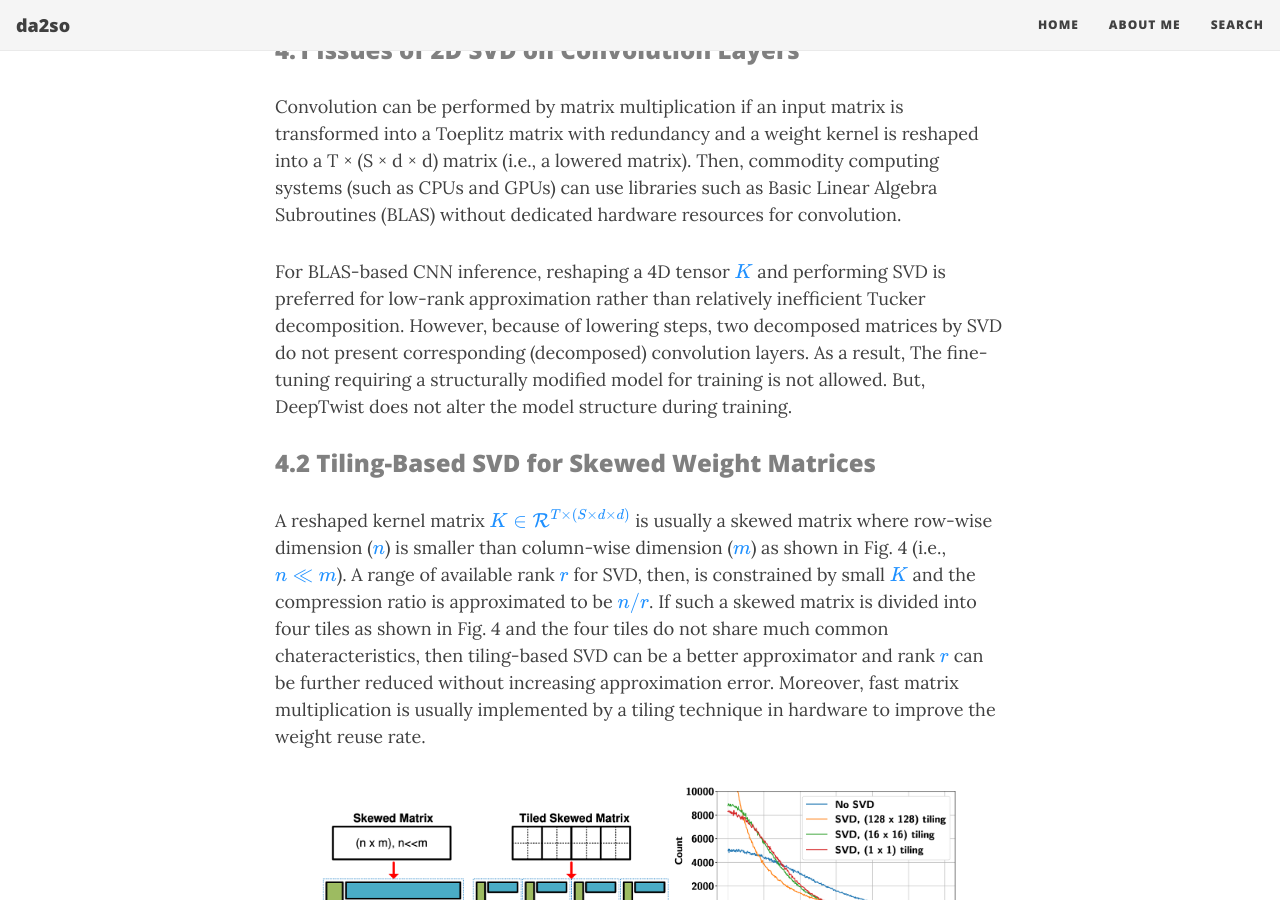
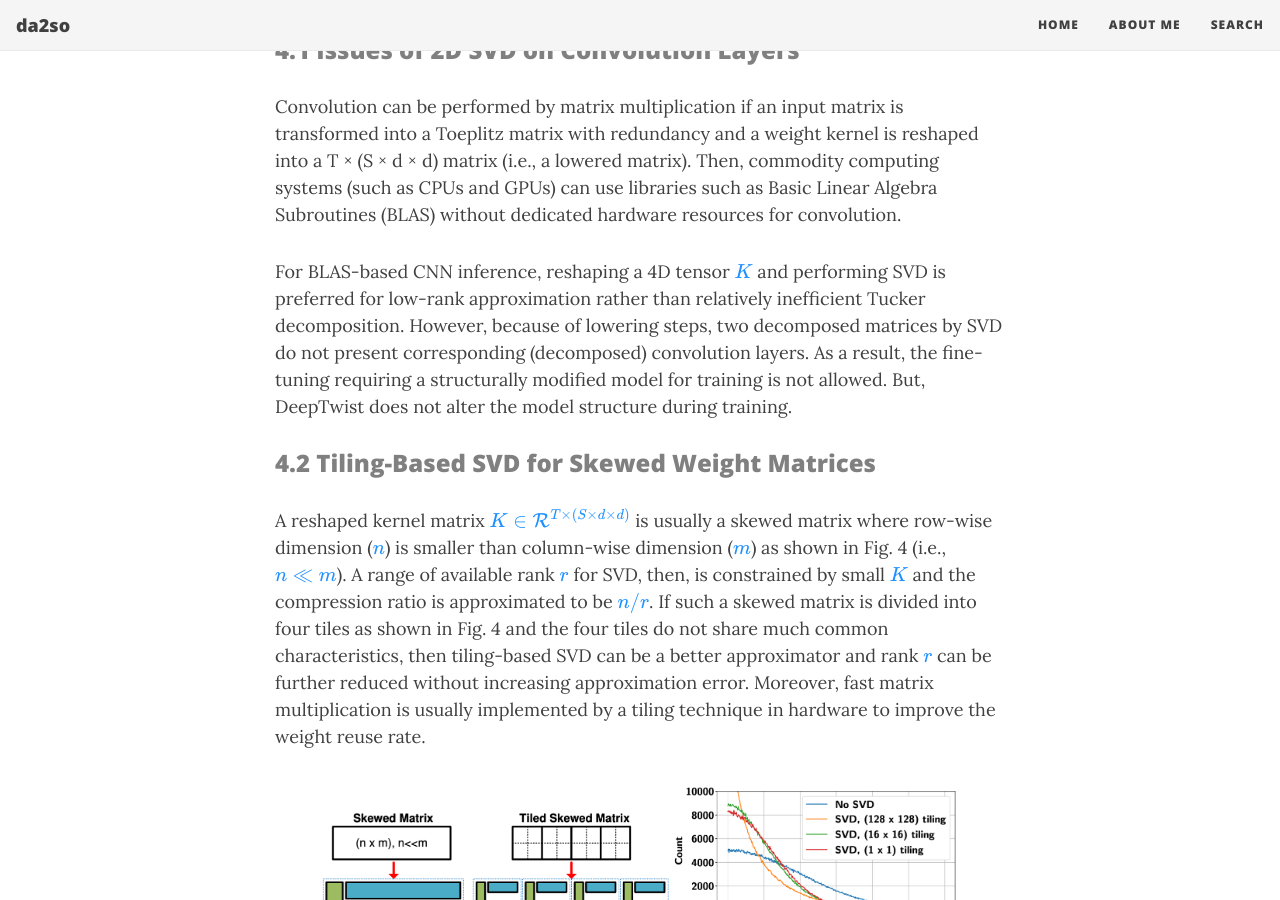
Before and after one commit to da2so/da2so.github.io, a Jekyll site: the page built from _posts/2021-03-27-Learning_Low-Rank_Approximation_for_CNNs.md, in a window 1280 px wide and 900 px high, scrolled down 4672 px. Built offline with Jekyll 4.4.1, drawn with Linux system fonts in a browser that asks for light colours; nearby versions of some CDN libraries; formulas are drawn with MathJax 3; some of the changed text lies outside the part shown.

Commit message:
Update 2021-03-27-Learning_Low-Rank_Approximation_for_CNNs.md

```diff
--- a/_posts/2021-03-27-Learning_Low-Rank_Approximation_for_CNNs.md
+++ b/_posts/2021-03-27-Learning_Low-Rank_Approximation_for_CNNs.md
@@ -93,7 +93,7 @@
 	- Input feature map size: <span style="color:DodgerBlue">$ S $</span>.
 	- Output feature map size: <span style="color:DodgerBlue">$ T $</span>.
 - Approximated 4D kernel tensor: <span style="color:DodgerBlue">$ K' = \mathcal{R}^\{ d \times d \times S \times T \}$</span>.
-- Reduece kernel tensor: <span style="color:DodgerBlue">$ C = C_\{ i, j, r_s, r_t\} $</span>.
+- Reduce kernel tensor: <span style="color:DodgerBlue">$ C = C_\{ i, j, r_s, r_t\} $</span>.
 - The rank for input feature map dimension: <span style="color:DodgerBlue">$ R_s $</span>.
 - The rank for output feature map dimension: <span style="color:DodgerBlue">$ R_t $</span>.
 - 2D filter matrices to map <span style="color:DodgerBlue">$ C_\{ i, j, r_s, r_t\} $</span> to  <span style="color:DodgerBlue">$ K_\{ i, j, r_s, r_t\} $</span>: <span style="color:DodgerBlue">$ P^S, P^T $</span>.
@@ -120,13 +120,13 @@
 
 Convolution can be performed by matrix multiplication if an input matrix is transformed into a Toeplitz matrix with redundancy and a weight kernel is reshaped into a T × (S × d × d) matrix (i.e., a lowered matrix). Then, commodity computing systems (such as CPUs and GPUs) can use libraries such as Basic Linear Algebra Subroutines (BLAS) without dedicated hardware resources for convolution.
 
-For BLAS-based CNN inference, reshaping a 4D tensor <span style="color:DodgerBlue">$ K $</span> and performing SVD is preferred for low-rank approximation rather than relatively inefficient Tucker decomposition. However, because of lowering steps, two decomposed matrices by SVD do not present corresponding (decomposed) convolution layers. As a result, The fine-tuning requiring a structurally modified model for training is not allowed. But, DeepTwist does not alter the model structure during training.
+For BLAS-based CNN inference, reshaping a 4D tensor <span style="color:DodgerBlue">$ K $</span> and performing SVD is preferred for low-rank approximation rather than relatively inefficient Tucker decomposition. However, because of lowering steps, two decomposed matrices by SVD do not present corresponding (decomposed) convolution layers. As a result, the fine-tuning requiring a structurally modified model for training is not allowed. But, DeepTwist does not alter the model structure during training.
 
 
 ### <span style="color:gray"> 4.2 Tiling-Based SVD for Skewed Weight Matrices </span>
 
 A reshaped kernel matrix <span style="color:DodgerBlue">$ K \in \mathcal{R}^\{ T \times (S \times d \times d)\} $</span> is usually a skewed matrix where row-wise dimension (<span style="color:DodgerBlue">$ n $</span>) is smaller than column-wise dimension (<span style="color:DodgerBlue">$ m $</span>) as shown in Fig. 4 (i.e., <span style="color:DodgerBlue">$ n \ll m $</span>). A range of available rank <span style="color:DodgerBlue">$ r $</span> for SVD, then, is constrained by small <span style="color:DodgerBlue">$ K $</span> and the compression ratio is approximated
-to be <span style="color:DodgerBlue">$ n/r $</span>. If such a skewed matrix is divided into four tiles as shown in Fig. 4 and the four tiles do not share much common chateracteristics, then tiling-based SVD can be a better approximator and rank <span style="color:DodgerBlue">$ r $</span> can be further reduced without increasing approximation error. Moreover, fast matrix multiplication is usually implemented by a tiling technique in hardware to improve the weight reuse rate.
+to be <span style="color:DodgerBlue">$ n/r $</span>. If such a skewed matrix is divided into four tiles as shown in Fig. 4 and the four tiles do not share much common characteristics, then tiling-based SVD can be a better approximator and rank <span style="color:DodgerBlue">$ r $</span> can be further reduced without increasing approximation error. Moreover, fast matrix multiplication is usually implemented by a tiling technique in hardware to improve the weight reuse rate.
 
 
 ![2](https://da2so.github.io/assets/post_img/2021-03-27-Learning_Low-Rank_Approximation_for_CNNs/5.png){: .mx-auto.d-block width="90%" :}
```
Also changed, not shown: other parts of _posts/2021-03-27-Learning_Low-Rank_Approximation_for_CNNs.md (+1 -1 lines).
